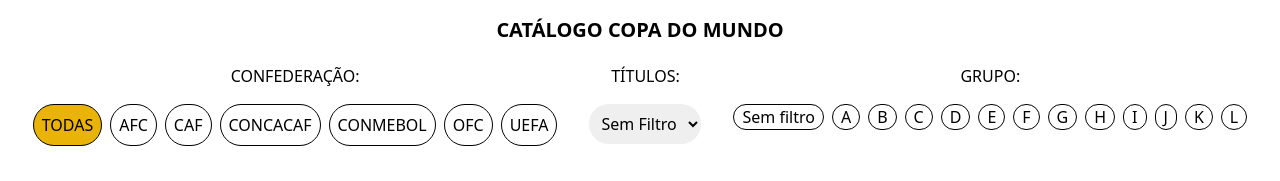
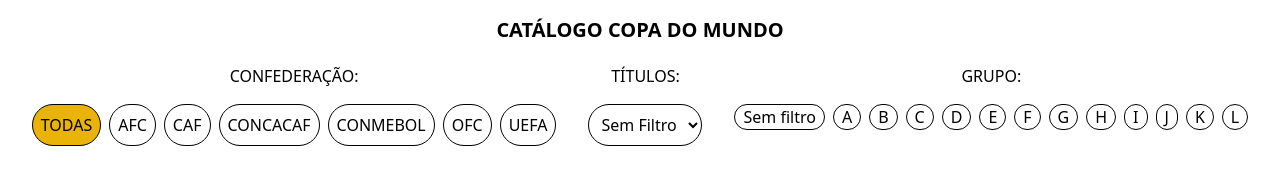
Before and after one commit to MiguelVitorOV/galeria-interativa-de-itens, a React (Vite) app: page / in a window 1280 px wide. Shown: the top 181 px of the page. Built offline with nearby package versions, Linux system fonts and the light colour scheme.

Commit message:
estilizando FiltroTitulo: filtro ativo com destaque

```diff
--- a/src/components/FiltroTitulo.jsx
+++ b/src/components/FiltroTitulo.jsx
@@ -9,7 +9,7 @@ export function FiltroTitulo(props) {
             <h1>TÍTULOS:</h1>
             <div className="flex p-4 items-center gap-2">
                 <select value={props.filtro} onChange={setFiltro}
-                className="rounded-full p-2">
+                className={`border border-black rounded-full p-2 ${props.filtro !== "" ? "bg-yellow-500" : "bg-white"}`}>
                     <option value="">Sem Filtro</option>
                     <option value='0'>Nenhum</option>
                     <option value='1'>1+</option>
```
